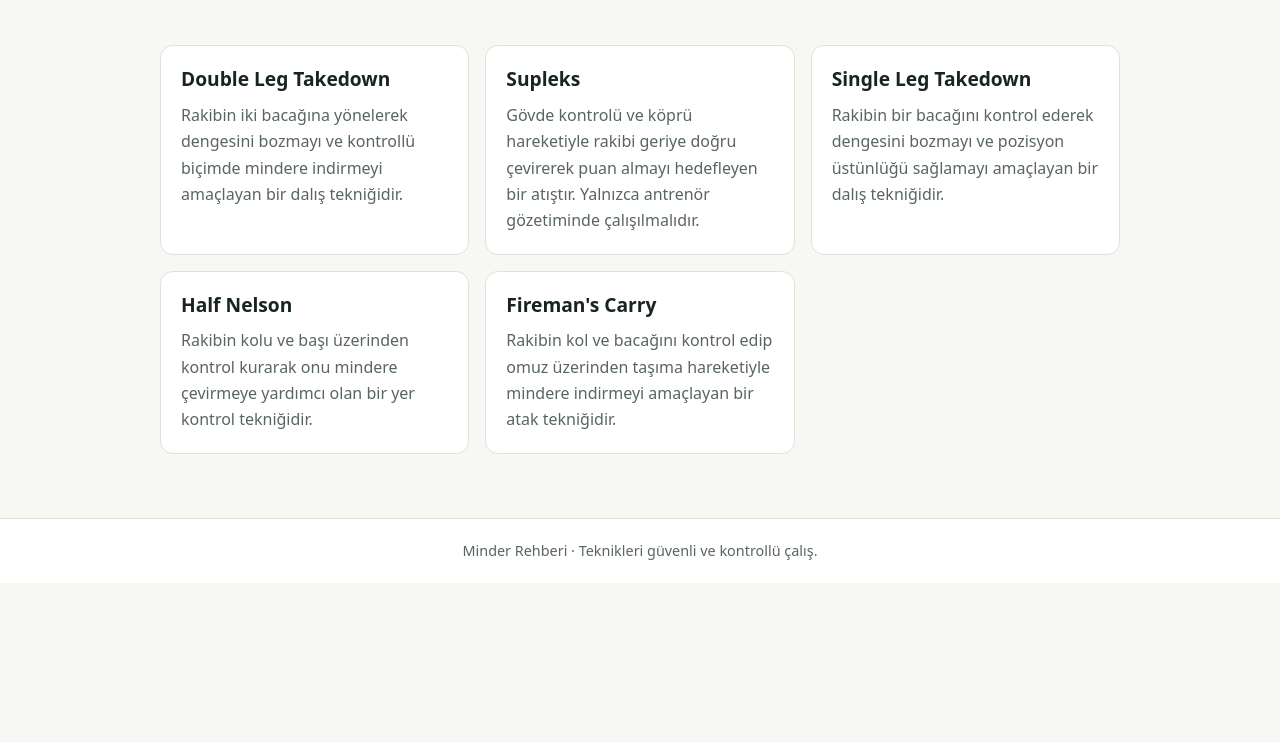
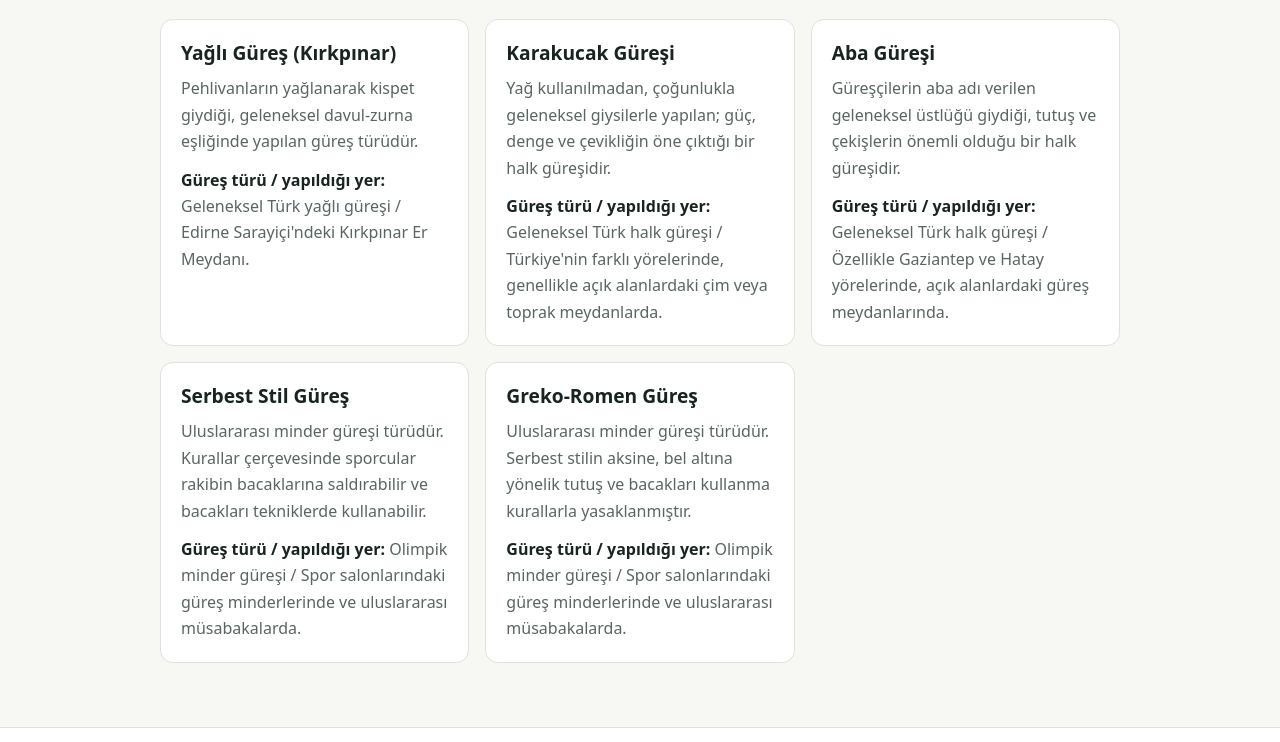
Before and after one commit to huzeyfex/gures, a plain HTML site: page icerikler.html in a window 1280 px wide. Shown: the part 306-1048 px from the top of the page. Before the commit the page ends 889 px from the top, so only its background shows below. Drawn offline with Linux system fonts and the light colour scheme.

Commit message:
İçerik kartları ve hakkında sayfası eklendi

```diff
--- a/icerikler.html
+++ b/icerikler.html
@@ -21,33 +21,38 @@
 
   <main class="container">
     <header class="page-heading">
-      <p class="eyebrow">Tekniklere göz at</p>
-      <h1>Güreş teknikleri</h1>
-      <p>Bu kısa tanıtımlar, tekniklerin genel amacını anlamana yardımcı olur. Uygulama ve çalışma için antrenöründen destek al.</p>
+      <p class="eyebrow">Güreş türlerini keşfet</p>
+      <h1>Güreş içerikleri</h1>
+      <p>Geleneksel ve modern güreş türlerini, öne çıkan özellikleri ve yapıldıkları yerlerle tanı.</p>
     </header>
 
-    <section class="technique-grid" aria-label="Teknik listesi">
-      <article class="technique-card">
-        <h2>Double Leg Takedown</h2>
-        <p>Rakibin iki bacağına yönelerek dengesini bozmayı ve kontrollü biçimde mindere indirmeyi amaçlayan bir dalış tekniğidir.</p>
-      </article>
-      <article class="technique-card">
-        <h2>Supleks</h2>
-        <p>Gövde kontrolü ve köprü hareketiyle rakibi geriye doğru çevirerek puan almayı hedefleyen bir atıştır. Yalnızca antrenör gözetiminde çalışılmalıdır.</p>
-      </article>
-      <article class="technique-card">
-        <h2>Single Leg Takedown</h2>
-        <p>Rakibin bir bacağını kontrol ederek dengesini bozmayı ve pozisyon üstünlüğü sağlamayı amaçlayan bir dalış tekniğidir.</p>
-      </article>
-      <article class="technique-card">
-        <h2>Half Nelson</h2>
-        <p>Rakibin kolu ve başı üzerinden kontrol kurarak onu mindere çevirmeye yardımcı olan bir yer kontrol tekniğidir.</p>
-      </article>
-      <article class="technique-card">
-        <h2>Fireman's Carry</h2>
-        <p>Rakibin kol ve bacağını kontrol edip omuz üzerinden taşıma hareketiyle mindere indirmeyi amaçlayan bir atak tekniğidir.</p>
-      </article>
-    </section>
+    <div class="technique-grid" aria-label="Güreş türleri">
+      <div class="kart">
+        <h2>Yağlı Güreş (Kırkpınar)</h2>
+        <p>Pehlivanların yağlanarak kispet giydiği, geleneksel davul-zurna eşliğinde yapılan güreş türüdür.</p>
+        <p><strong>Güreş türü / yapıldığı yer:</strong> Geleneksel Türk yağlı güreşi / Edirne Sarayiçi'ndeki Kırkpınar Er Meydanı.</p>
+      </div>
+      <div class="kart">
+        <h2>Karakucak Güreşi</h2>
+        <p>Yağ kullanılmadan, çoğunlukla geleneksel giysilerle yapılan; güç, denge ve çevikliğin öne çıktığı bir halk güreşidir.</p>
+        <p><strong>Güreş türü / yapıldığı yer:</strong> Geleneksel Türk halk güreşi / Türkiye'nin farklı yörelerinde, genellikle açık alanlardaki çim veya toprak meydanlarda.</p>
+      </div>
+      <div class="kart">
+        <h2>Aba Güreşi</h2>
+        <p>Güreşçilerin aba adı verilen geleneksel üstlüğü giydiği, tutuş ve çekişlerin önemli olduğu bir halk güreşidir.</p>
+        <p><strong>Güreş türü / yapıldığı yer:</strong> Geleneksel Türk halk güreşi / Özellikle Gaziantep ve Hatay yörelerinde, açık alanlardaki güreş meydanlarında.</p>
+      </div>
+      <div class="kart">
+        <h2>Serbest Stil Güreş</h2>
+        <p>Uluslararası minder güreşi türüdür. Kurallar çerçevesinde sporcular rakibin bacaklarına saldırabilir ve bacakları tekniklerde kullanabilir.</p>
+        <p><strong>Güreş türü / yapıldığı yer:</strong> Olimpik minder güreşi / Spor salonlarındaki güreş minderlerinde ve uluslararası müsabakalarda.</p>
+      </div>
+      <div class="kart">
+        <h2>Greko-Romen Güreş</h2>
+        <p>Uluslararası minder güreşi türüdür. Serbest stilin aksine, bel altına yönelik tutuş ve bacakları kullanma kurallarla yasaklanmıştır.</p>
+        <p><strong>Güreş türü / yapıldığı yer:</strong> Olimpik minder güreşi / Spor salonlarındaki güreş minderlerinde ve uluslararası müsabakalarda.</p>
+      </div>
+    </div>
   </main>
 
   <footer class="site-footer">
--- a/style.css
+++ b/style.css
@@ -140,22 +140,33 @@ a:focus-visible {
   padding-bottom: 4rem;
 }
 
-.technique-card {
+.technique-card,
+.kart {
   padding: 1.25rem;
   border: 1px solid var(--line);
   border-radius: 0.8rem;
   background: var(--surface);
 }
 
-.technique-card h2 {
+.technique-card h2,
+.kart h2 {
   margin: 0 0 0.6rem;
   font-size: 1.2rem;
   line-height: 1.35;
 }
 
-.technique-card p {
+.technique-card p,
+.kart p {
   margin: 0;
   color: var(--muted);
+}
+
+.kart p + p {
+  margin-top: 0.75rem;
+}
+
+.kart strong {
+  color: var(--ink);
 }
 
 .about-content {
```
Also changed, not shown: hakkinda.html (+2 -2 lines).
